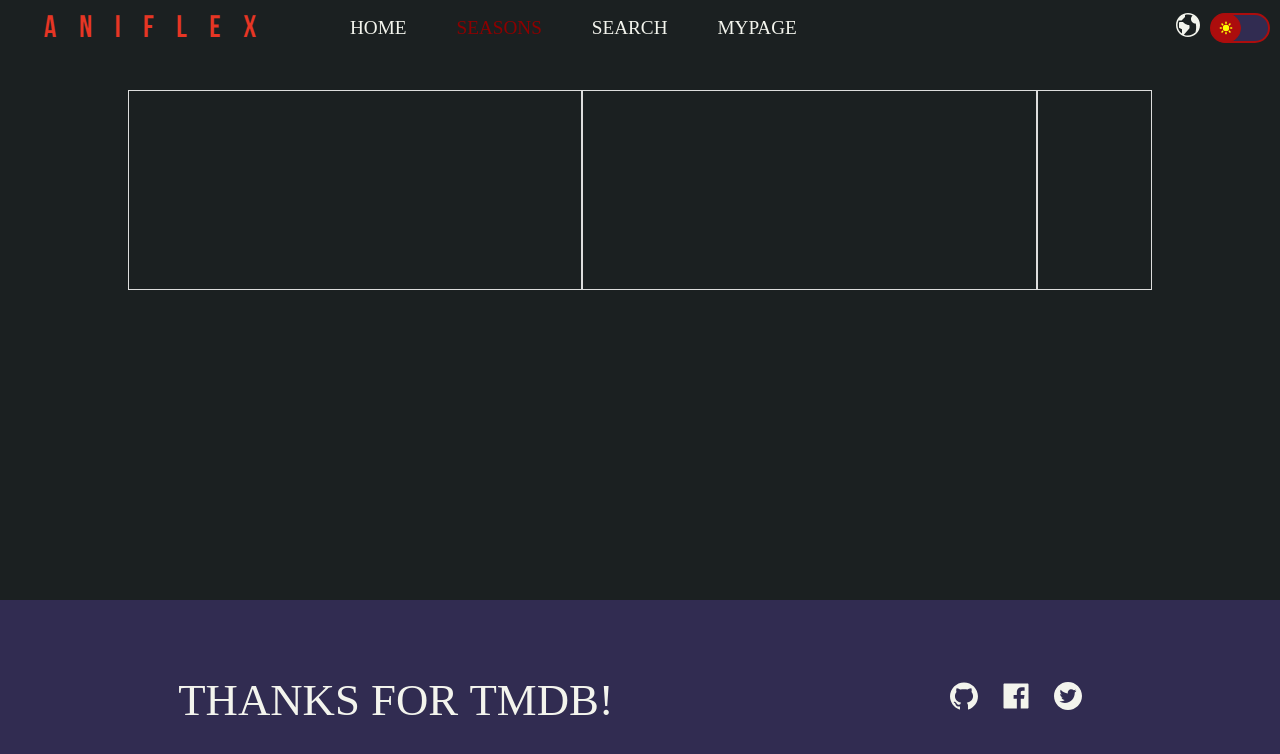
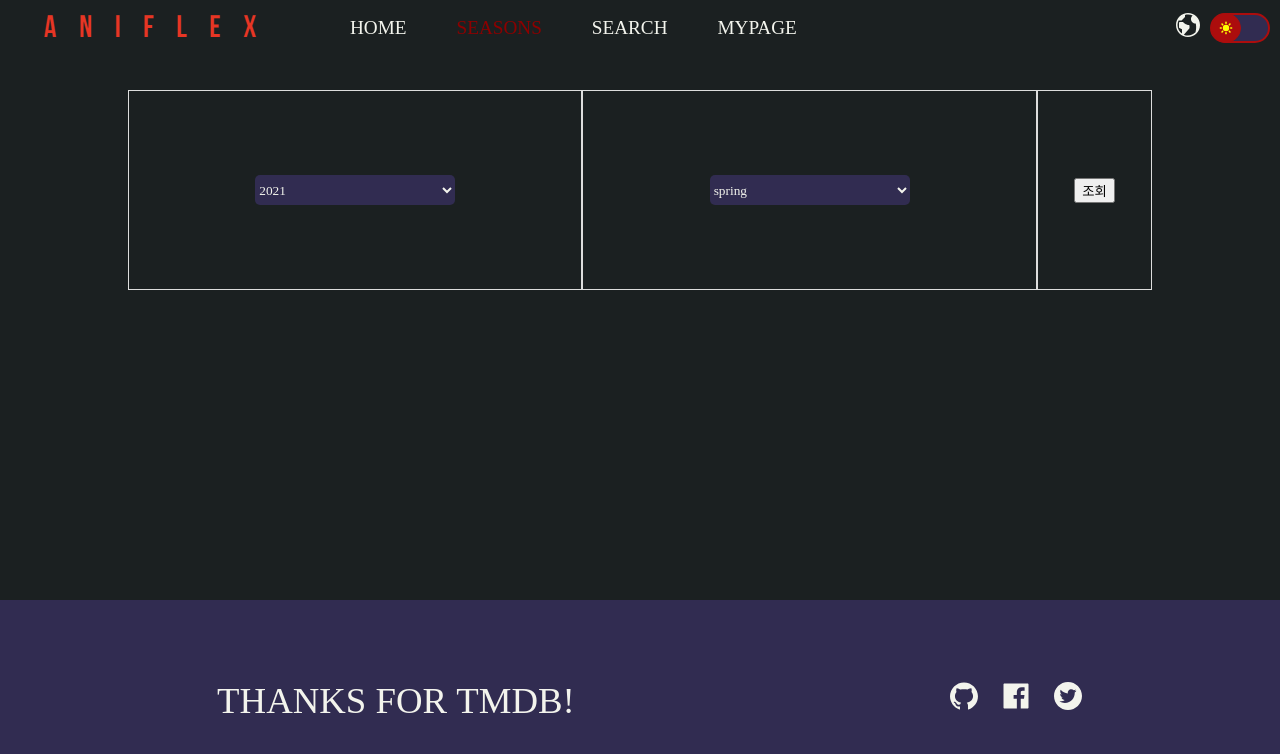
Before and after one commit to beomhw/anime_site, a React (Create React App) app: page /seasons in a window 1280 px wide. Shown: the top 754 px of the page. Built offline with nearby package versions, Linux system fonts and the light colour scheme; a web font is replaced by a local one.

Commit message:
STATE : season..

```diff
--- a/src/Navigation.js
+++ b/src/Navigation.js
@@ -57,8 +57,7 @@ const Footer = styled.div`
 
 const FooterText = styled.div`
     flex: 6;
-
-    font-size: 3.5vw;
+    font-size: 2.3em;
     ${flexAlign};
 `;
 
--- a/src/api.js
+++ b/src/api.js
@@ -101,3 +101,16 @@ export async function getSeasonEpisodes(id, seasonNum, la) {
         })
     return res;
 }
+
+// 애니 리스트 top get
+export async function getSeason (first, last, page) {
+    let res = await api.get(`discover/tv?api_key=${API.API_KEY}&with_keywords=${API.KEYWORD}&page=${page}&language=ko&first_air_date.gte=${first}&first_air_date.lte=${last}`)
+        .then(res => {
+        console.log('request seasonList : ',res);
+        return res.data;
+    }).catch(e => {
+        console.log(e);
+    })
+
+    return res;
+}
--- a/src/components/Detail/SeasonInfo.js
+++ b/src/components/Detail/EpisodeList.js
@@ -103,7 +103,7 @@ function useGetSize () {
     return size;
 }
 
-const SeasonInfo = ({id, seasons, modal, setModal}) => {
+const EpisodeList = ({id, seasons, modal, setModal}) => {
     const la = useLanguage();
     const [seasonId, setSeasonId] = useState(1);
     const [seasonInfo, setSeasonInfo] = useState();
@@ -150,4 +150,4 @@ const SeasonInfo = ({id, seasons, modal, setModal}) => {
     );
 }
 
-export default SeasonInfo;
+export default EpisodeList;
--- a/src/components/Detail/export.js
+++ b/src/components/Detail/export.js
@@ -1,6 +1,6 @@
 import Description from './Description';
 import Cast from './Cast';
-import SeasonInfo from './SeasonInfo';
+import EpisodeList from './EpisodeList';
 import Recommend from './Recommend';
 
-export {Description, Cast, SeasonInfo, Recommend,};
+export {Description, Cast, EpisodeList, Recommend,};
--- /dev/null
+++ b/src/components/Seasons/SeasonItem.js
@@ -0,0 +1,51 @@
+import styled from 'styled-components';
+import {IMG_URL} from '../../Util';
+import dogeza from '../../asset/dogeza_reco.png';
+import {flexAlign} from '../../css/cssModule';
+import {Link} from 'react-router-dom';
+
+const Title = styled.div`
+    width: 200px;
+    height: 50px;
+    opacity: 0;
+    visibility: hidden;
+    background-color: rgba(255,255,255,0.7);
+    color: black;
+    ${flexAlign};
+    font-size: 0.9em;
+    user-select: none;
+    border-bottom-left-radius: 10px;
+    border-bottom-right-radius: 10px;
+`;
+
+const Container = styled.div`
+    display: flex;
+    flex-direction: column-reverse;
+    width: 200px;
+    height: 100px;
+    border: 1px solid #dddddd;
+    border-radius: 10px;
+    background-image: url(${p=>p.url});
+    background-size: cover;
+    margin: 10px;
+    &:hover ${Title} {
+        opacity: 1;
+        visibility: visible;
+    }
+    cursor: pointer;
+    box-shadow: 0 2px 10px rgba(0,0,0,0.2);
+`;
+
+const SeasonItem = ({item}) => {
+    return (
+        <Link to={`/detail/${item.id}/tv`} >
+        {item.backdrop_path === null ? <Container url={dogeza}></Container> :
+            <Container url={`${IMG_URL}${item.backdrop_path}`}>
+                <Title>{item.name}</Title>
+            </Container>
+        }
+        </Link>
+    );
+}
+
+export default SeasonItem;
--- /dev/null
+++ b/src/components/Seasons/SeasonList.js
@@ -0,0 +1,23 @@
+import React from 'react';
+import styled from 'styled-components';
+import SeasonItem from './SeasonItem';
+
+const Container = styled.div`
+    width: 80vw;
+    height: 100%;
+    margin-top: 20px;
+    display: flex;
+    justify-content: center;
+    flex-wrap: wrap;
+`;
+
+const SeasonList = ({list}) => {
+    console.log(list);
+    return (
+        <Container>
+            {list.map((li,i) => <SeasonItem item={li} key={i}/>)}
+        </Container>
+    );
+}
+
+export default SeasonList;
--- a/src/components/Seasons/SeasonMenu.js
+++ b/src/components/Seasons/SeasonMenu.js
@@ -1,6 +1,8 @@
-import React from 'react';
+import React,{useState} from 'react';
 import styled from 'styled-components';
 import {flexAlign} from '../../css/cssModule';
+import {useTheme} from '../../ThemeContext';
+import * as api from '../../api';
 
 const Container = styled.div`
     ${flexAlign};
@@ -30,18 +32,91 @@ const ViewButtonBox = styled.div`
     border: 1px solid #dddddd;
 `;
 
+const Select = styled.select`
+    width: 200px;
+    height: 30px;
+    border-radius: 5px;
+    border: none;
+    background-color: ${p=>p.theme.container};
+    color: ${p=>p.theme.text};
+    &:focus {
+        outline: none;
+    }
+`;
 
-const SeasonMenu = () => {
+const SeasonMenu = ({list, setList}) => {
+    const theme = useTheme();
+    const year = new Date().getFullYear();
+    const [season, setSeason] = useState({year: '2021', season: 'spring'});
+
+    const onView = () => {
+        setList([]);
+        console.log(season);
+        let year = season.year;
+        let gte; // 지정된 값보다 큰 경우
+        let lte; // 지정된 값보다 작을 경우
+        switch(season.season) {
+            case 'spring':
+                gte = year + '-01-01';
+                lte = year + '-03-31';
+                break;
+            case 'summer':
+                gte = year + '-04-01';
+                lte = year + '-06-31';
+                break;
+            case 'autumn':
+                gte = year + '-07-01';
+                lte = year + '-09-31';
+                break;
+            case 'winter':
+                gte = year + '-10-01';
+                lte = year + '-12-31';
+                break;
+            default:
+                throw new Error('unknown season!');
+        }
+        api.getSeason(gte, lte, 1).then(res => {
+            console.log(res);
+            setList(li => li.concat(res.results));
+            if(res.total_pages === 2) {
+                api.getSeason(gte, lte, 2).then(res => {
+                    console.log(res);
+                    setList(li => li.concat(res.results));
+                    console.log(list);
+                })
+            }
+        });
+    }
+
+    const onChangeYear = (year) => setSeason({...season, year: year});
+    const onChangeSeason = (se) => setSeason({...season, season: se});
+
     return (
         <Container>
             <SelectYearBox>
-
+                <Select theme={theme} onChange={e => onChangeYear(e.target.value)}>
+                    <option value={`${year}`}>{year}</option>
+                    <option value={`${year-1}`}>{year-1}</option>
+                    <option value={`${year-2}`}>{year-2}</option>
+                    <option value={`${year-3}`}>{year-3}</option>
+                    <option value={`${year-4}`}>{year-4}</option>
+                    <option value={`${year-5}`}>{year-5}</option>
+                    <option value={`${year-6}`}>{year-6}</option>
+                    <option value={`${year-7}`}>{year-7}</option>
+                    <option value={`${year-8}`}>{year-8}</option>
+                    <option value={`${year-9}`}>{year-9}</option>
+                </Select>
             </SelectYearBox>
             <SelectSeasonBox>
-
+                <Select theme={theme} onChange={e => onChangeSeason(e.target.value)}>
+                    <option value="spring">spring</option>
+                    <option value="summer">summer</option>
+                    <option value="autumn">autumn</option>
+                    <option value="winter">winter</option>
+                </Select>
             </SelectSeasonBox>
             <ViewButtonBox>
-
+                <button onClick={onView}>조회</button>
             </ViewButtonBox>
         </Container>
     );
--- a/src/components/Seasons/export.js
+++ b/src/components/Seasons/export.js
@@ -1,3 +1,4 @@
 import SeasonMenu from './SeasonMenu';
+import SeasonList from './SeasonList';
 
-export {SeasonMenu, };
+export {SeasonMenu, SeasonList};
--- a/src/route/Detail.js
+++ b/src/route/Detail.js
@@ -163,7 +163,7 @@ const Detail = ({match, history}) => {
 
     return (
         <Container url={`${IMG_URL}${anime.backdrop_path}`}>
-            {media === 'tv' && <Comp.SeasonInfo id={anime.id} seasons={anime.seasons} modal={modal} setModal={setModal} /> }
+            {media === 'tv' && <Comp.EpisodeList id={anime.id} seasons={anime.seasons} modal={modal} setModal={setModal} /> }
             <Header theme={theme}>
                 <BackdropCover
                     url={anime.backdrop_path ?
--- a/src/route/Seasons.js
+++ b/src/route/Seasons.js
@@ -1,4 +1,4 @@
-import React from 'react';
+import React,{useState} from 'react';
 import styled from 'styled-components';
 import {flexAlign} from '../css/cssModule';
 import * as Comp from '../components/Seasons/export';
@@ -13,9 +13,12 @@ const Container = styled.div`
 
 
 const Seasons = () => {
+    const [list, setList] = useState([]);
+
     return (
         <Container>
-            <Comp.SeasonMenu />
+            <Comp.SeasonMenu list={list} setList={setList} />
+            <Comp.SeasonList list={list} />
         </Container>
     );
 };
```
Also changed, not shown: src/components/MobileMenu.js (added, +11 -0 lines).
